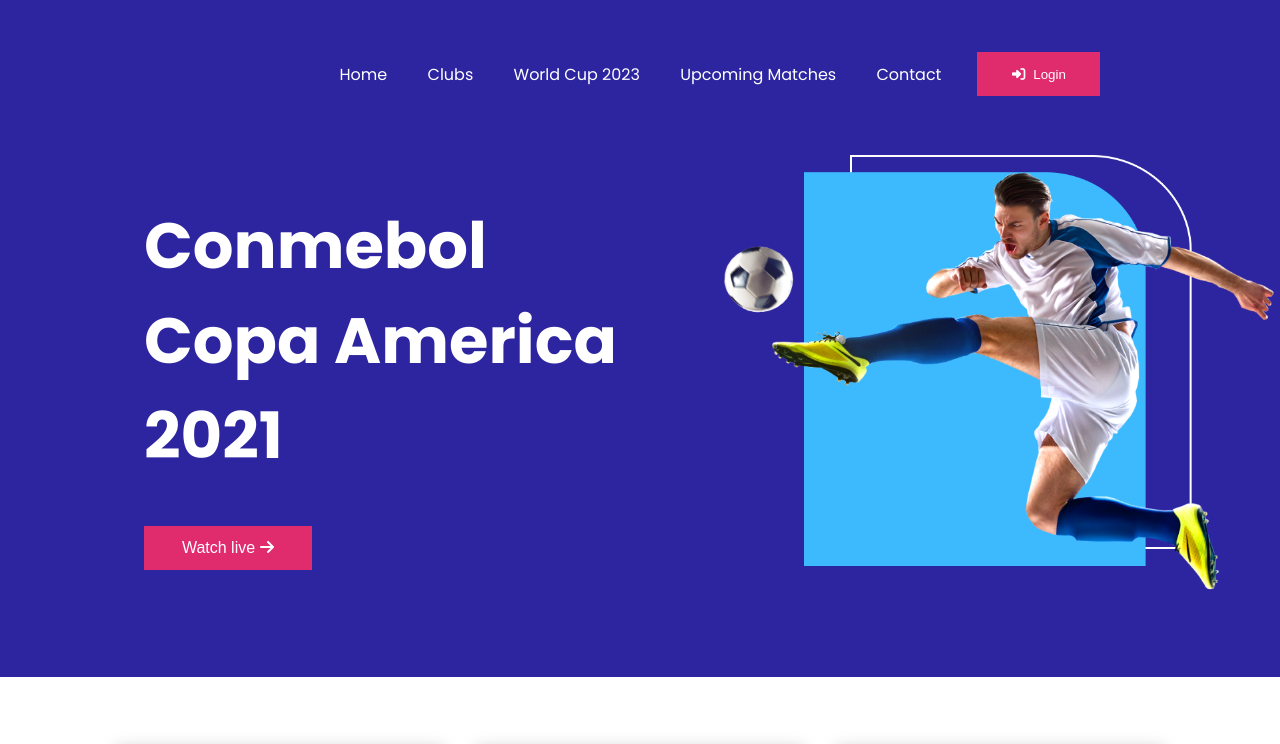
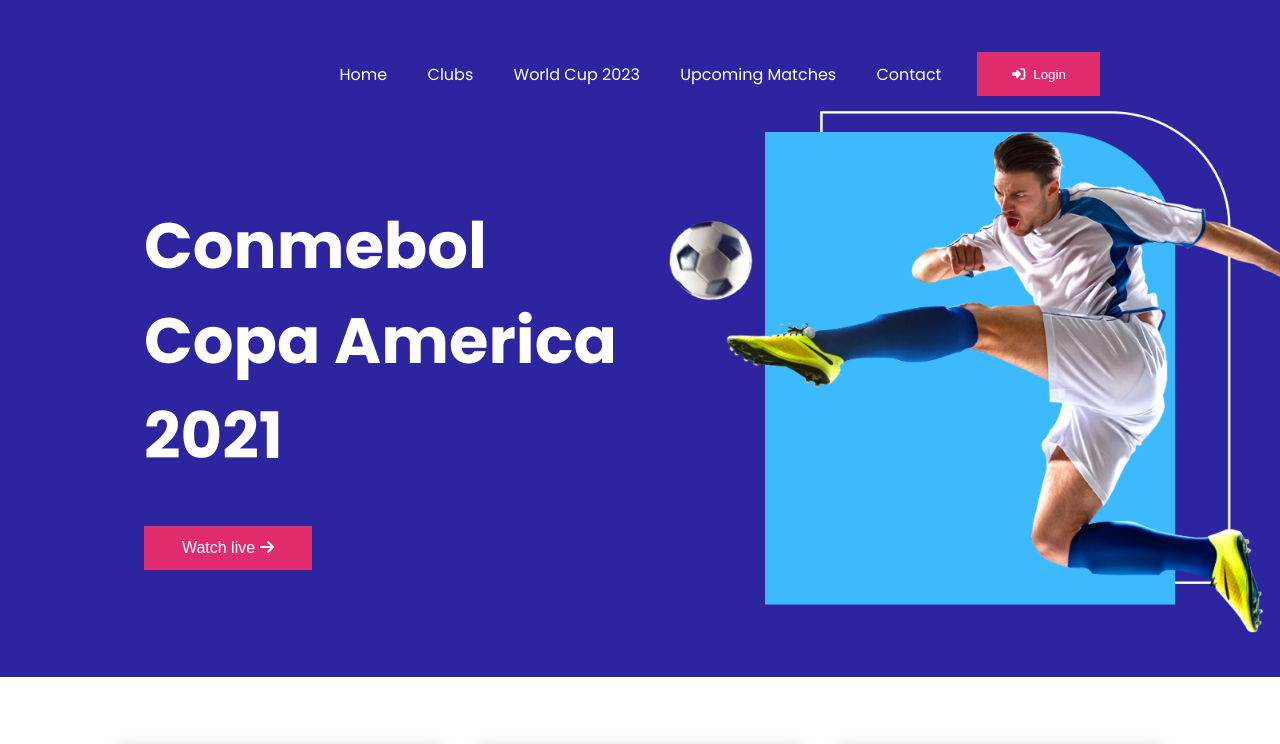
Before and after one commit to salam-uix/responsive-football, a plain HTML site: page index.html in a window 1280 px wide. Shown: the top 744 px of the page. Drawn offline with Linux system fonts and the light colour scheme.

Commit message:
modification

```diff
--- a/index.html
+++ b/index.html
@@ -36,7 +36,7 @@
             </div>
             <div class="hero-right-content half-width">
                 <div class="hero-image">
-                    <img src="./images/banner.png" alt="">
+                    <img class="banner" src="./images/banner.png" alt="">
                 </div>
             </div>
         </div>
@@ -161,7 +161,7 @@
                 <h1 class="vision-text">THE VISION 2020-2023</h1>
                 <p class="vision-info">The Vision 2020-2023 is a pledge not only to FIFA’s member associations, but to everyone who loves football.</p>
                 <div class="vision-button">
-                    <button class="main-btn">Watch now<i class="fas fa-arrow-right"></i></button>
+                    <button class="main-btn">Read more<i class="fas fa-arrow-right"></i></button>
                 </div>
             </div>
         </section>
--- a/styles/style.css
+++ b/styles/style.css
@@ -16,6 +16,10 @@ header{
     width: 1440px;
     height: 677px;
     background-color: #2D25A0;
+    transition: transform 0.3s;;
+}
+header:hover .banner{
+    transform: scale(1.2);
 }
 header>nav{
     display: flex;
@@ -36,6 +40,7 @@ header>nav{
     background-color: #E02C6D;
     color: #FFFFFF;
     border: none;
+    cursor: pointer;
 }
 .login>button>i{
     margin-right: 8px;
@@ -56,6 +61,7 @@ header>nav{
     font-size: 16px;
     color: #FFFFFF;
     border: none;
+    cursor: pointer;
 }
 .main-btn>i{
     margin-left: 5px;
@@ -68,24 +74,7 @@ header>nav{
 }
 
 /* ---------Players sections--------- */
-/* .players{
-    display: grid;
-    grid-template-columns: repeat(3, 1fr);
-    column-gap: 30px;
-    row-gap: 30px;
-}
-.player{
-    width: 330px;
-    height: 474px;
-    background-color: #FFFFFF;
-    box-shadow: 0 0 15px lightgrey;
-}
-.player-box{
-    display: flex;
-    flex-direction: column;
-    justify-content: center;
-    align-items: center;
-} */
+
 .container{
     display: flex;
     flex-direction: column;
@@ -164,6 +153,7 @@ header>nav{
     position: relative;
     left: 12%;
     top: 30%;
+    cursor: pointer;
 }
 
 /* ---------highlight sections--------- */
```
